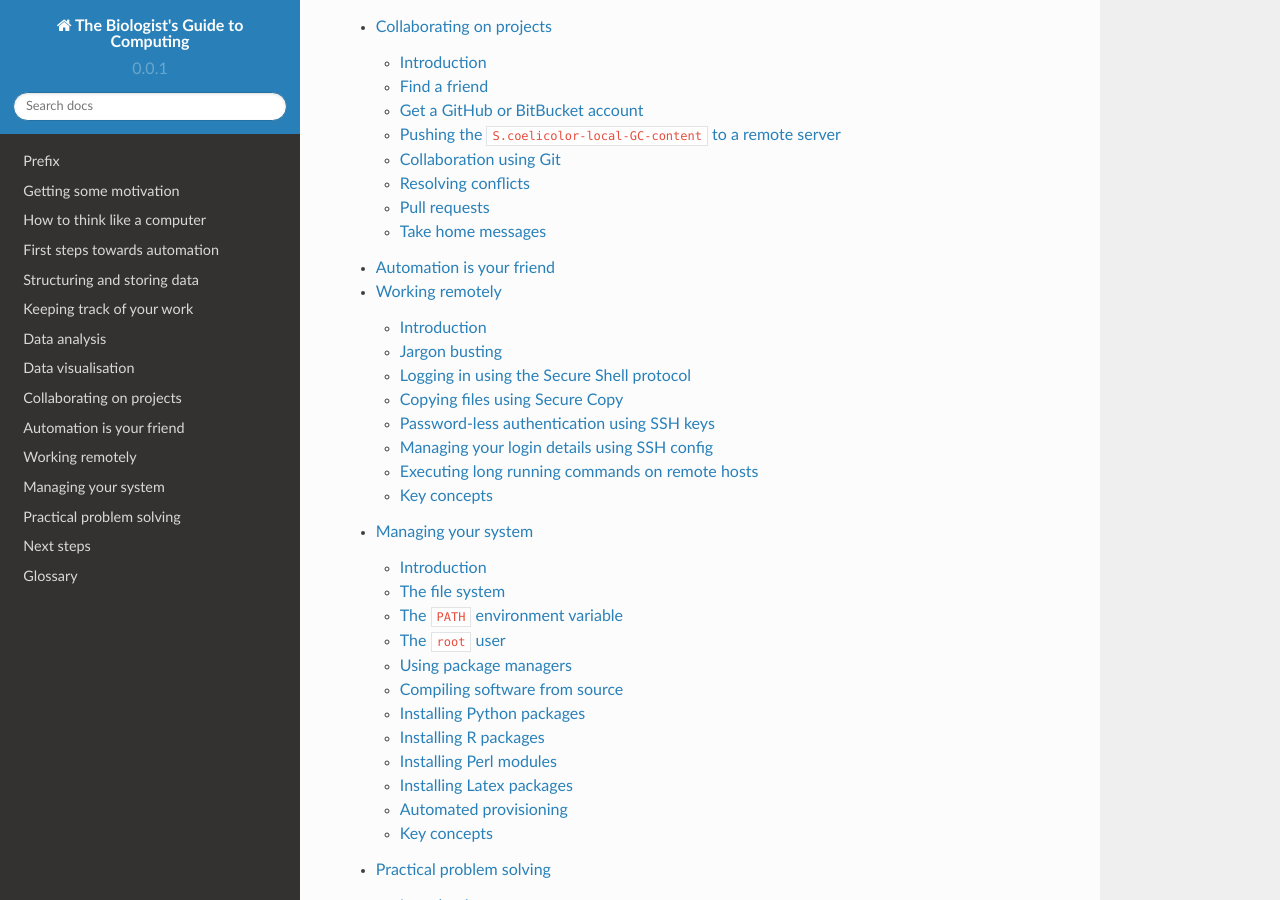
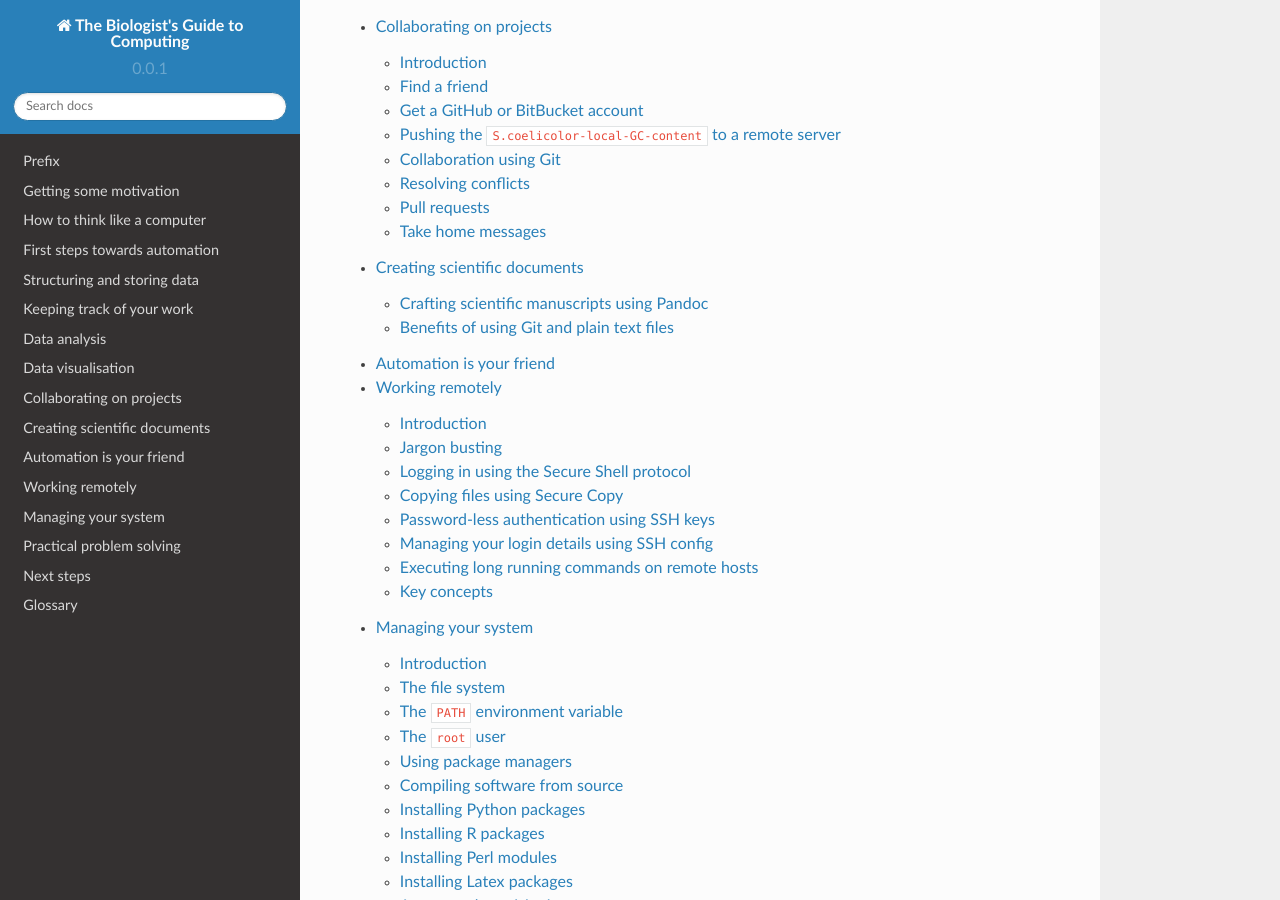
Before and after one commit to tjelvar-olsson/biologists-guide-to-computing, a Sphinx documentation site: the page built from source/index.rst, in a window 1280 px wide and 900 px high, scrolled down 2258 px. Built offline with Sphinx 7.4.7 and the Read the Docs theme 2.0.0, drawn with Linux system fonts in a browser that asks for light colours.

Commit message:
Split git collaboration and pandoc into separate chapters

```diff
--- /dev/null
+++ b/source/creating-scientific-documents.rst
@@ -0,0 +1,21 @@
+Creating scientific documents
+=============================
+
+Crafting scientific manuscripts using Pandoc
+--------------------------------------------
+
+- Basic structure
+- Including figures
+- Reference management
+- Title, author and abstract
+- Pandoc
+- Citeproc
+
+
+Benefits of using Git and plain text files
+------------------------------------------
+
+- version control
+- painless merging of changes
+- transparency and audit trial
+- automation
--- a/source/index.rst
+++ b/source/index.rst
@@ -12,7 +12,8 @@ The Biologist's Guide to Computing
    keeping-track-of-your-work
    data-analysis
    data-visualisation
-   collaborating-on-manuscripts
+   collaborating-on-projects
+   creating-scientific-documents
    automation-is-your-friend
    working-remotely
    managing-your-system
```
Also changed, not shown: source/collaborating-on-projects.rst (renamed from source/collaborating-on-manuscripts.rst).
